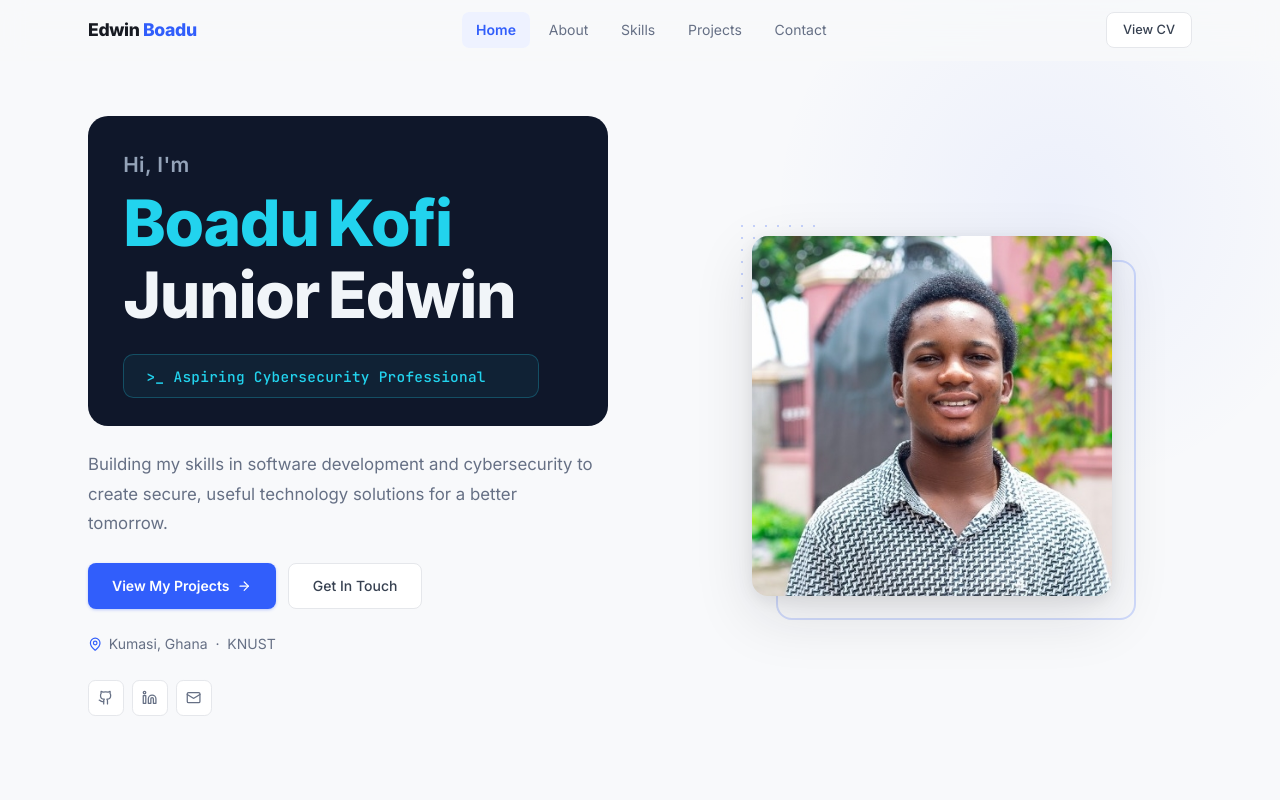
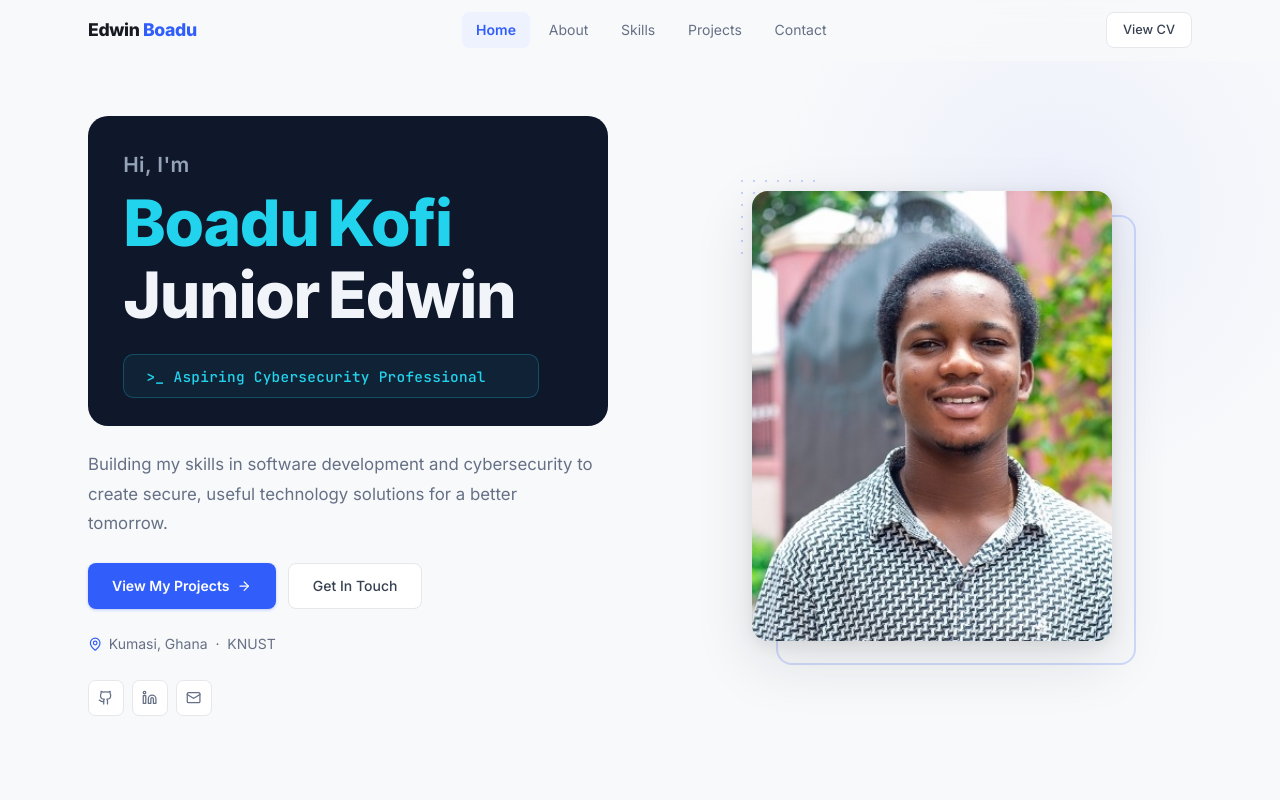
Before and after one commit to Junior09-gif/My-Portfolio, a React (Vite) app in the folder My-Portfolio-main/My-Portfolio-main/: page / in a window 1280 px wide. Shown: the top 800 px of the page. Built offline with nearby package versions, Linux system fonts and the light colour scheme.

Commit message:
Fix photo framing: aspect ratio 4/5, objectPosition center 15% to show face properly

```diff
--- a/My-Portfolio-main/My-Portfolio-main/src/components/Hero.tsx
+++ b/My-Portfolio-main/My-Portfolio-main/src/components/Hero.tsx
@@ -291,11 +291,18 @@ export default function Hero({ onOpenResume }: HeroProps) {
                 overflow: "hidden",
                 boxShadow: "0 20px 60px rgba(23,26,33,0.12), 0 4px 16px rgba(23,26,33,0.08)",
                 background: "#E5E7EB",
+                aspectRatio: "4/5",
               }}>
                 <img
                   src={headshotPhoto}
                   alt="Edwin Boadu"
-                  style={{ width: "100%", height: "100%", objectFit: "cover", display: "block" }}
+                  style={{
+                    width: "100%",
+                    height: "100%",
+                    objectFit: "cover",
+                    objectPosition: "center 15%",
+                    display: "block",
+                  }}
                 />
               </div>
             </div>
```
